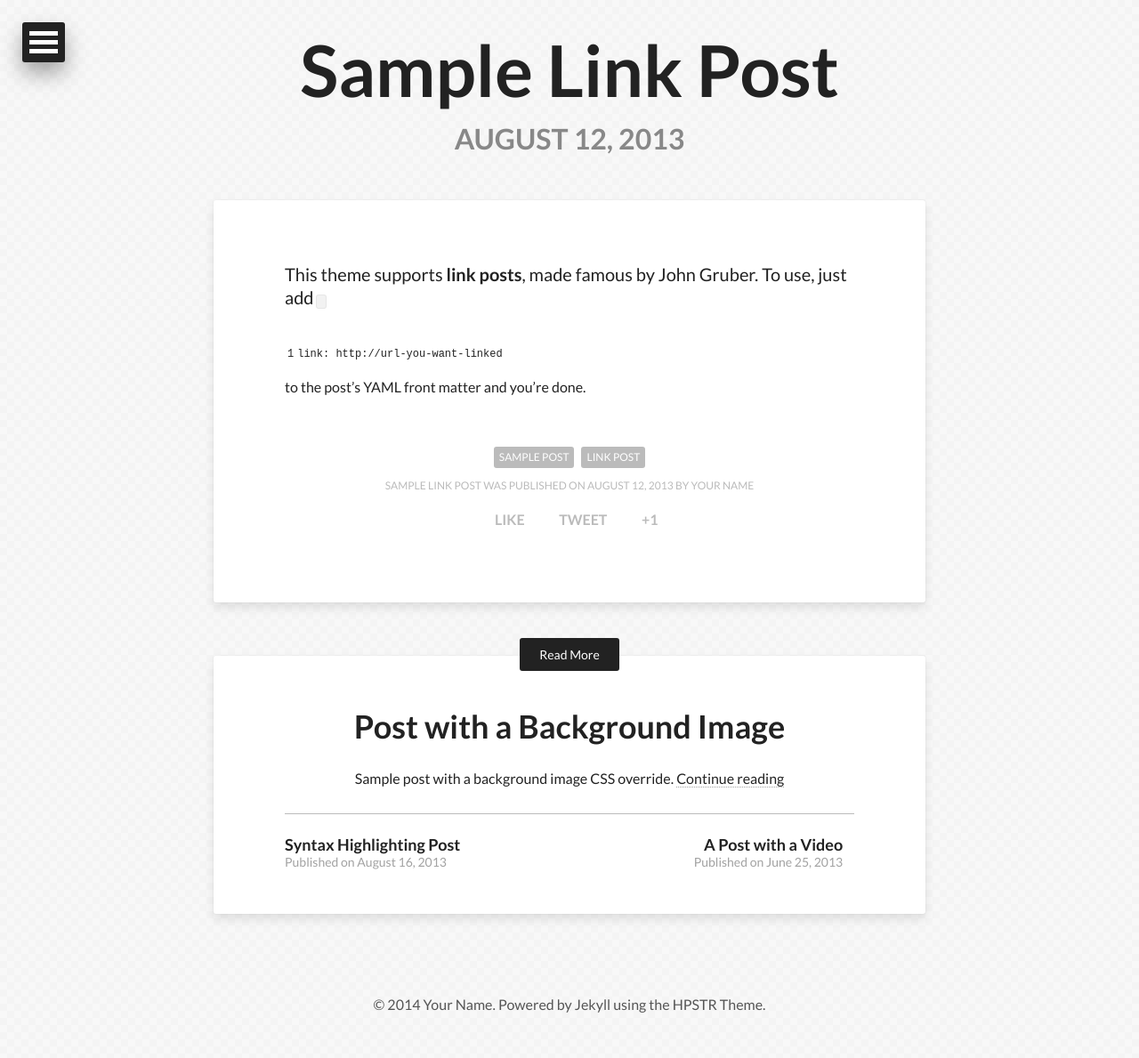
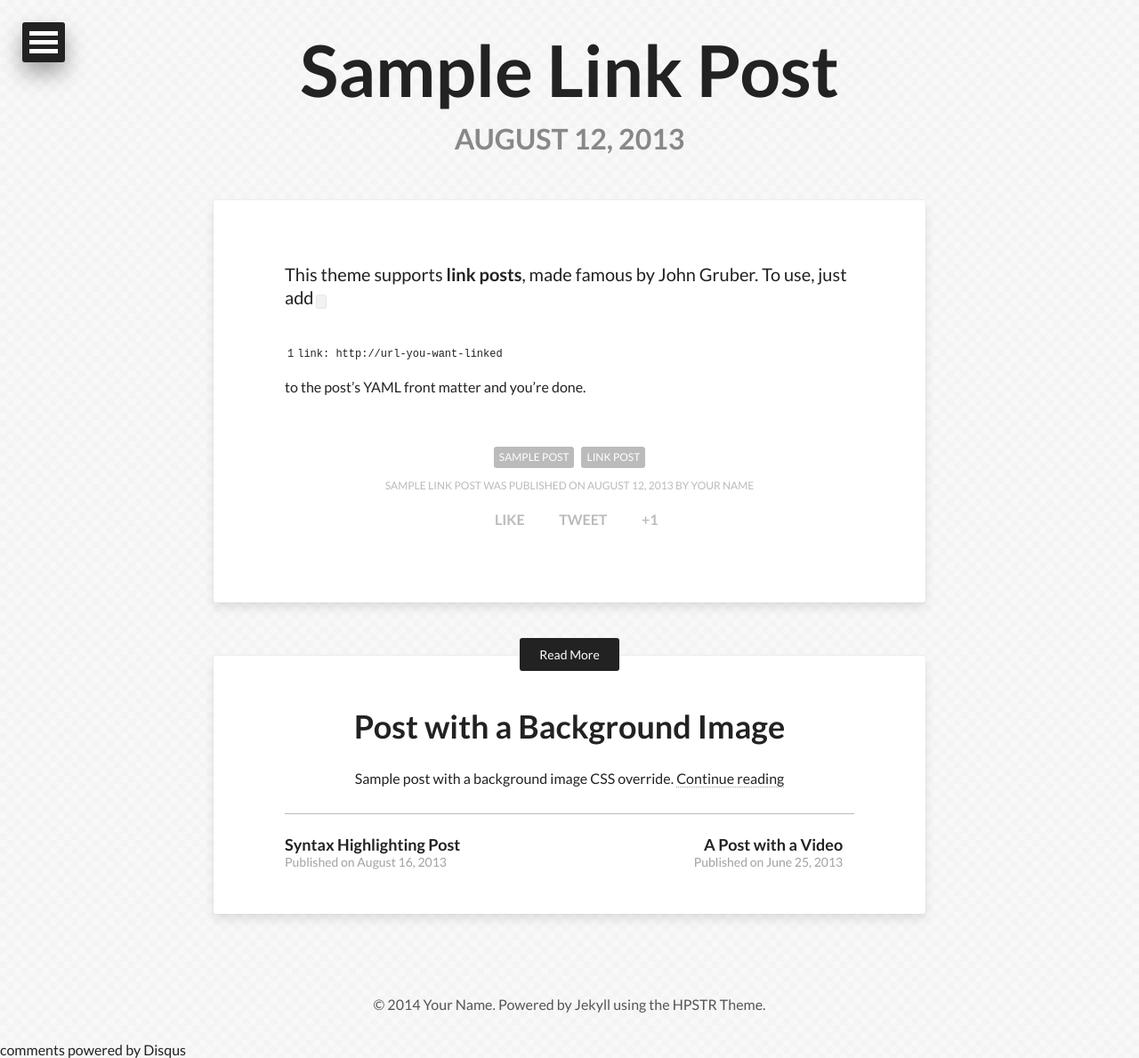
Before and after one commit to cwest/caseywest.com, a Jekyll site: the page built from _posts/2013-08-12-sample-link-post.md, in a window 1280 px wide. Shown: the whole page at 89% size. Built offline with Jekyll 4.4.1, drawn with Linux system fonts in a browser that asks for light colours; nearby versions of some CDN libraries; comment, search, counter and statistics services are not loaded.

Commit message:
Only load Disqus when enabled on specific posts

```diff
--- a/_includes/scripts.html
+++ b/_includes/scripts.html
@@ -18,4 +18,4 @@
   })();
 </script>
 {% endif %}
-{% if site.disqus_shortname %}{% include disqus_comments.html %}{% endif %}
+{% if page.comments %}{% include disqus_comments.html %}{% endif %}
```
